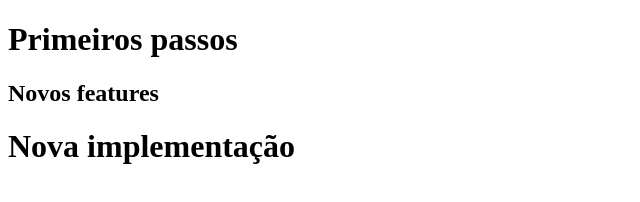
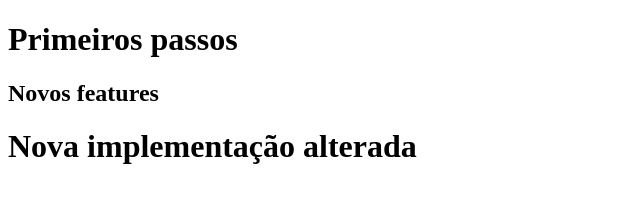
Before and after one commit to inescm92/teste, a plain HTML site: page index.html in a window 1280 px wide. Shown: the whole page, without its empty margins (0-640 px from the left). Drawn offline with Linux system fonts and the light colour scheme.

Commit message:
Update index.html

```diff
--- a/index.html
+++ b/index.html
@@ -9,7 +9,7 @@
     <h1>Primeiros passos</h1>
     <h2>Novos features</h2>
     <div>
-        <h1>Nova implementação</h1>
+        <h1>Nova implementação alterada</h1>
     </div>
 </body>
 </html>
```
